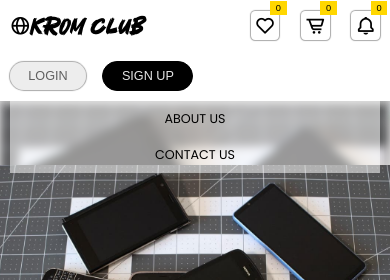
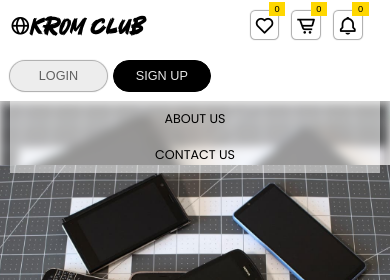
Before and after one commit to AGbaby09/krom-commerce, a plain HTML site: page index.html in a window 390 px wide. Shown: the top 280 px of the page. Drawn offline with nearby package versions, Linux system fonts and the light colour scheme; a web font is replaced by a local one.

Commit message:
wow, this far?

```diff
--- a/styles/style.css
+++ b/styles/style.css
@@ -860,8 +860,8 @@ article#side-Menu{
         width: 100%;
         display: none;
     }#icons{
-        width: 35%;
-        right: 0%;
+        width: 30%;
+        right: 5%;
     }
     div#top>#contacts{
         position: absolute;
@@ -883,14 +883,21 @@ article#side-Menu{
 
     #links{
         left: 0;
-        width: 50%;
+        width: auto;
+        /* border: 1px solid red; */
     }#links>li{
         justify-content: start;
+        width:auto;
+        /* border: 1px solid red; */
     }#links>li:first-child>button{
         background-color: rgba(192, 192, 192, 0.294);
         box-shadow: 0 0 1px 1px #aaa;
         border: none;
         color: rgba(0, 0, 0, 0.6);
+    }#links>li:last-child>button{
+        margin-left: 1.5vw;
+    }#links>li>button{
+        width: 25vw;
     }
 
     section#items-list>.card{
```
